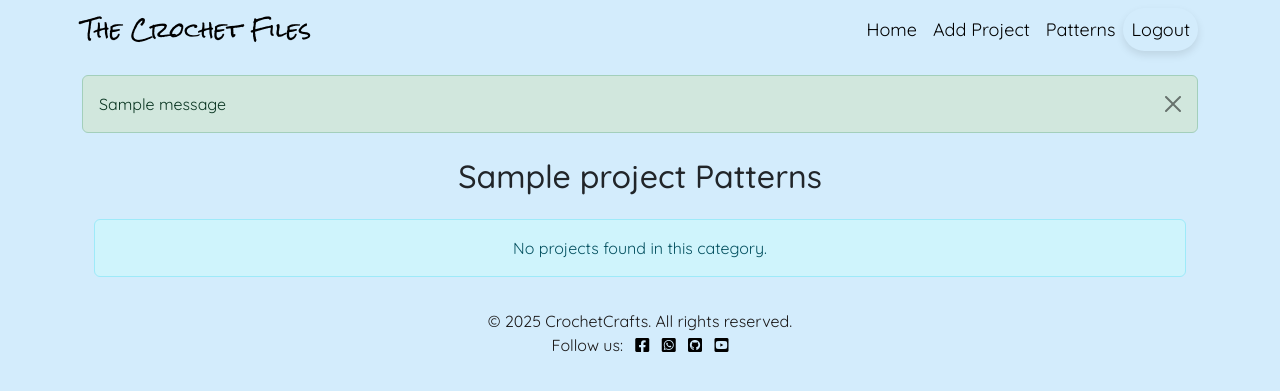
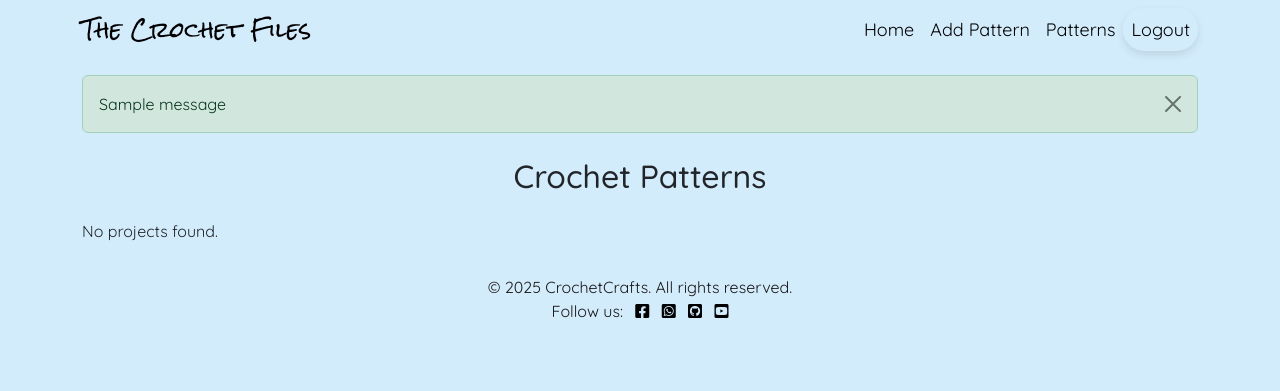
Before and after one commit to louisesykes198/the-crochet-files, a Django app: a page that uses crochet_app/templates/base.html in a window 1280 px wide. Shown: the top 391 px of the page. Run offline with Django 4.2, Linux system fonts and the light colour scheme; a user stored in the database is signed in; tables that the repository leaves empty hold one stand-in row (values such as "Sample post"); one stand-in notice (Sample message) is shown.

Commit message:
Fix images size and change project to patterns

```diff
--- a/crochet_app/templates/base.html
+++ b/crochet_app/templates/base.html
@@ -34,7 +34,7 @@
 							<a class="nav-link" href="{% url 'home' %}">Home</a>
 						</li>
 						<li class="nav-item">
-							<a class="nav-link" href="{% url 'add_project' %}">Add Project</a>
+							<a class="nav-link" href="{% url 'add_project' %}">Add Pattern</a>
 						</li>
 						<li class="nav-item">
 							<a class="nav-link" href="{% url 'project_list' %}">Patterns</a>
--- a/crochet_app/templates/category_view.html
+++ b/crochet_app/templates/category_view.html
@@ -1,30 +1,32 @@
 {% extends 'base.html' %}
+{% load static %}
 
 {% block content %}
-<div class="container mt-4">
-    <h2 class="text-center mb-4">{{ category }} Patterns</h2>
+<h2 class="text-center mb-4">Crochet Patterns</h2>
 
-    <div class="row">
+<div class="row d-flex align-items-stretch">
     {% for project in projects %}
-            <div class="col-md-4 mb-4">
-                <div class="card h-100 shadow-sm">
+    <div class="col-md-4 mb-4 d-flex">
+        <div class="card project-card w-100">
             {% if project.image %}
-                    <img src="{{ project.image.url }}" class="card-img-top" style="height: 250px; object-fit: cover;" alt="{{ project.name }}">
+                <img src="{{ project.image.url }}" class="card-img-top project-image" alt="{{ project.name }}">
             {% else %}
-                        <img src="https://via.placeholder.com/400" class="card-img-top" alt="No image available">
+                <img src="https://via.placeholder.com/300x250" class="card-img-top project-image" alt="No image available">
             {% endif %}
             <div class="card-body d-flex flex-column">
                 <h5 class="card-title">{{ project.name }}</h5>
                 <p class="card-text">{{ project.description|truncatewords:20 }}</p>
-                        <a href="{% url 'project_detail' project.id %}" class="btn btn-primary mt-auto">View Project</a>
+                <p><strong>Skill:</strong> {{ project.skill_level }}</p>
+                <p><strong>Category:</strong> {{ project.category }}</p>
+                <a href="{% url 'project_detail' project.id %}" class="btn btn-primary mt-auto">View Pattern</a>
+                <a href="{% url 'edit_project' project.id %}" class="btn btn-warning mt-2">Edit Pattern</a>
+                <a href="{% url 'delete_project' project.id %}" class="btn btn-danger mt-2">Delete Pattern</a>
             </div>
         </div>
     </div>
     {% empty %}
-            <div class="col-12">
-                <div class="alert alert-info text-center">No projects found in this category.</div>
-            </div>
+    <p>No projects found.</p>
     {% endfor %}
 </div>
-</div>
+
 {% endblock %}
```
Also changed, not shown: crochet_app/templates/crochet_app/project_detail.html (+6 -6 lines), crochet_app/templates/crochet_app/project_list.html (+10 -4 lines). Lines whose indentation alone changed are shown as unchanged.
